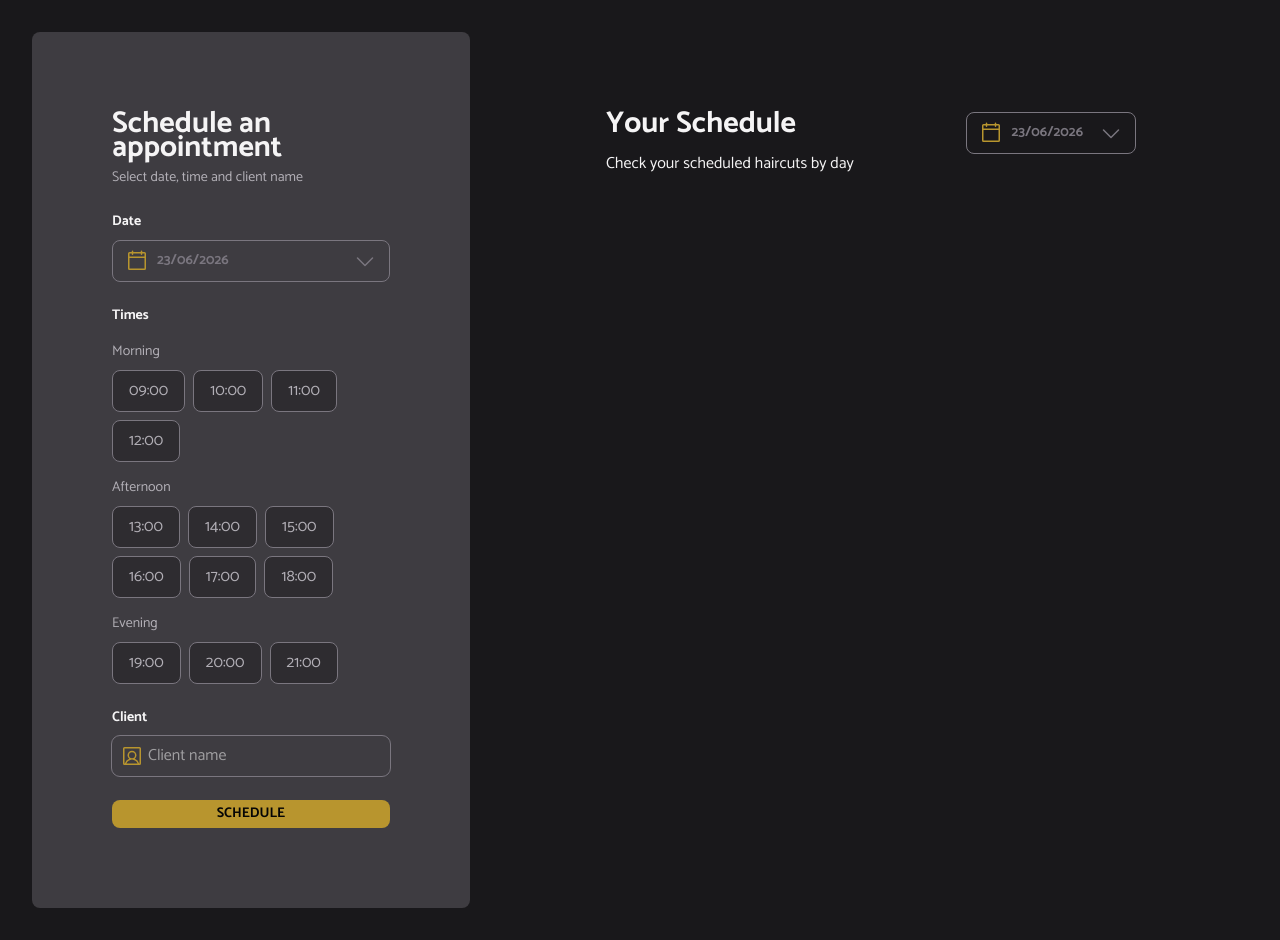
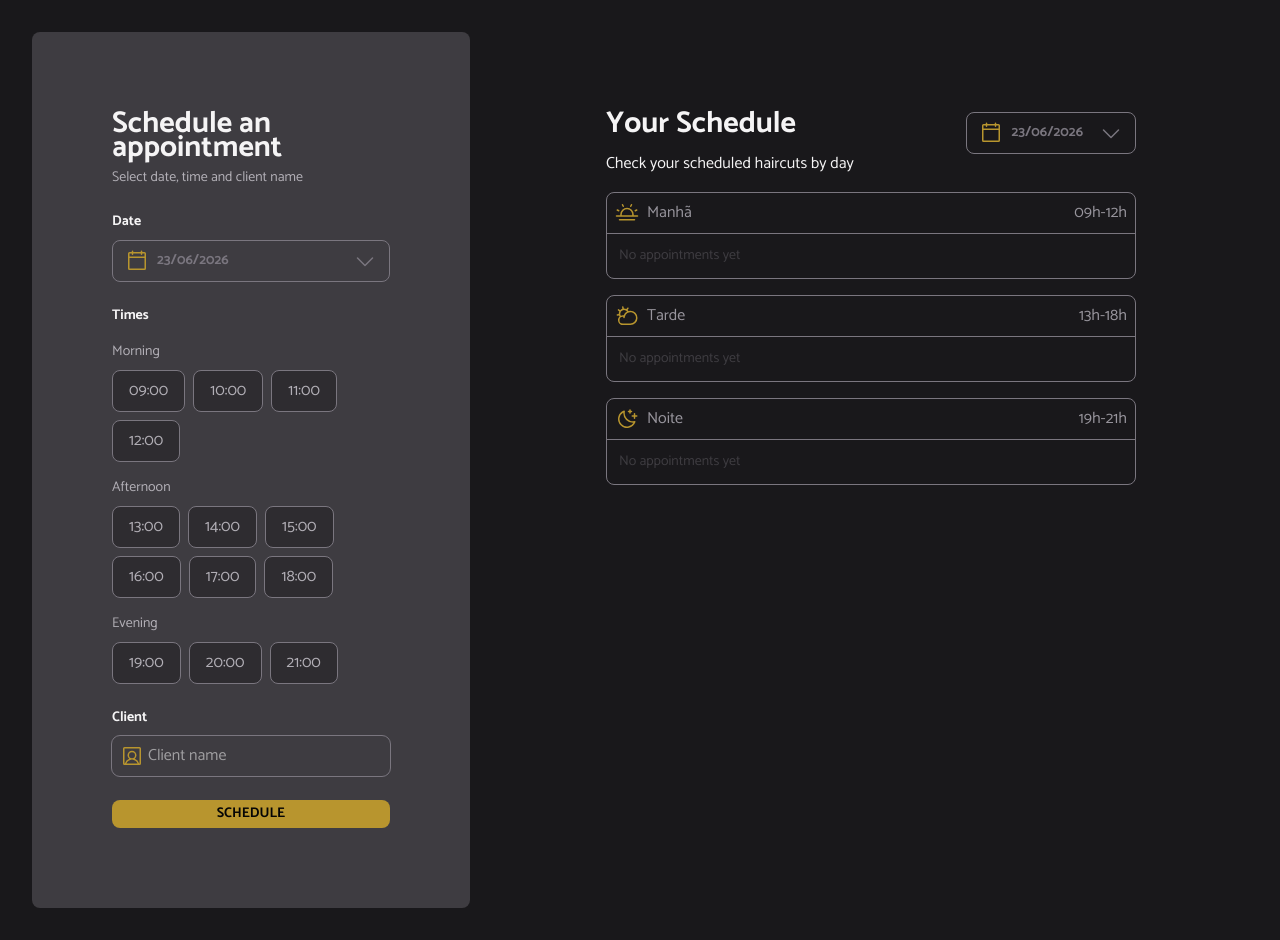
Before and after one commit to Eduardo-Mafezoli/HairDay, a React (Vite) app: page / in a window 1280 px wide. Built offline with nearby package versions, Linux system fonts and the light colour scheme.

Commit message:
Fixing Show without Appointments

```diff
--- a/src/components/core/ScheduleList.tsx
+++ b/src/components/core/ScheduleList.tsx
@@ -37,27 +37,10 @@ export default function ScheduleList({
       </div>
 
       {/* lista de períodos */}
-      {manha.length > 0 && (
-        <PeriodSection
-          period="manha"
-          appointments={manha}
-          onDelete={onDelete}
-        />
-      )}
-      {tarde.length > 0 && (
-        <PeriodSection
-          period="tarde"
-          appointments={tarde}
-          onDelete={onDelete}
-        />
-      )}
-      {noite.length > 0 && (
-        <PeriodSection
-          period="noite"
-          appointments={noite}
-          onDelete={onDelete}
-        />
-      )}
+
+      <PeriodSection period="manha" appointments={manha} onDelete={onDelete} />
+      <PeriodSection period="tarde" appointments={tarde} onDelete={onDelete} />
+      <PeriodSection period="noite" appointments={noite} onDelete={onDelete} />
     </div>
   );
 }
--- a/src/components/ui/TimeSelect.tsx
+++ b/src/components/ui/TimeSelect.tsx
@@ -9,7 +9,7 @@ const timeButtonVariants = cva(
         default: "bg-gray-600 border-gray-400 text-gray-200 hover:bg-gray-500",
         selected: "bg-gray-600 border-yellow text-yellow",
         disabled:
-          "border-gray-600 text-gray-500 pointer-events-none opacity-30",
+          "bg-gray-800 border-gray-600 text-gray-500 pointer-events-none opacity-30",
       },
     },
     defaultVariants: { variant: "default" },
```
